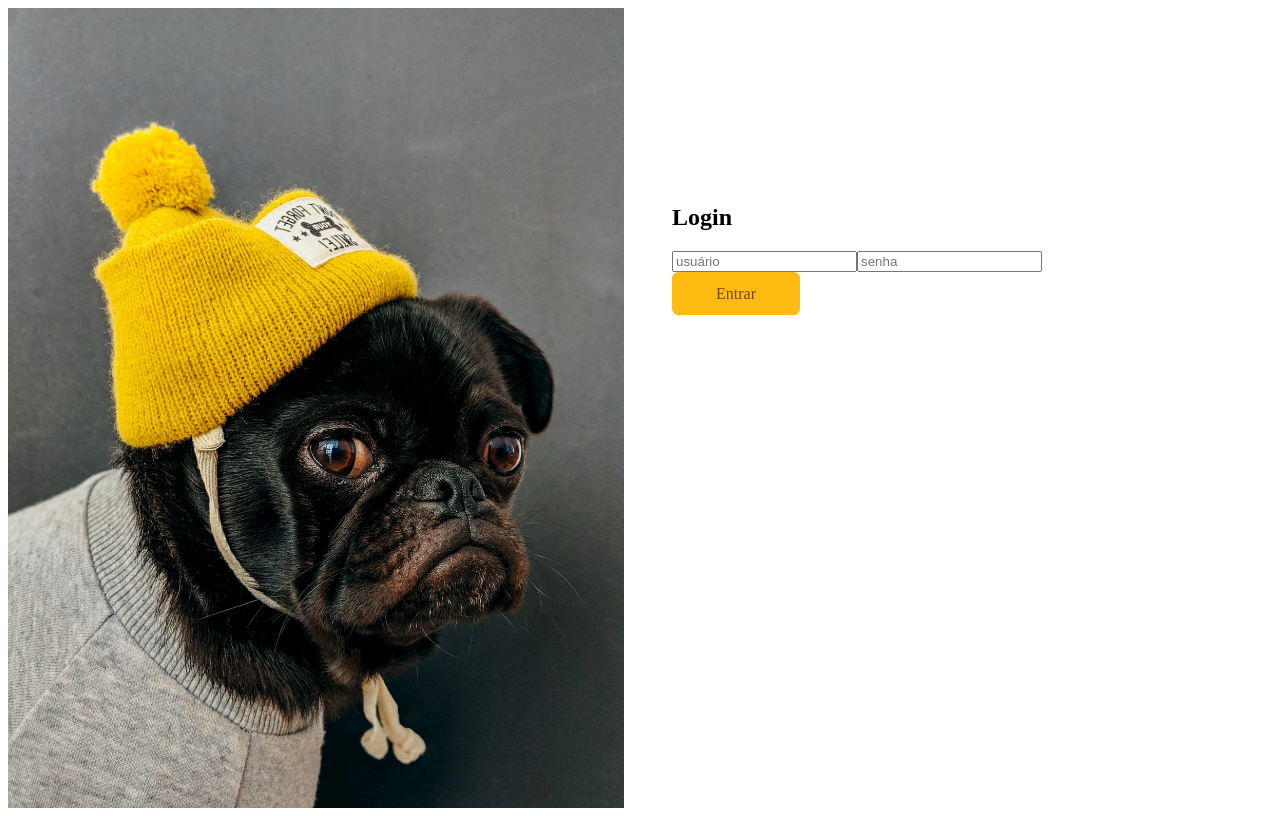
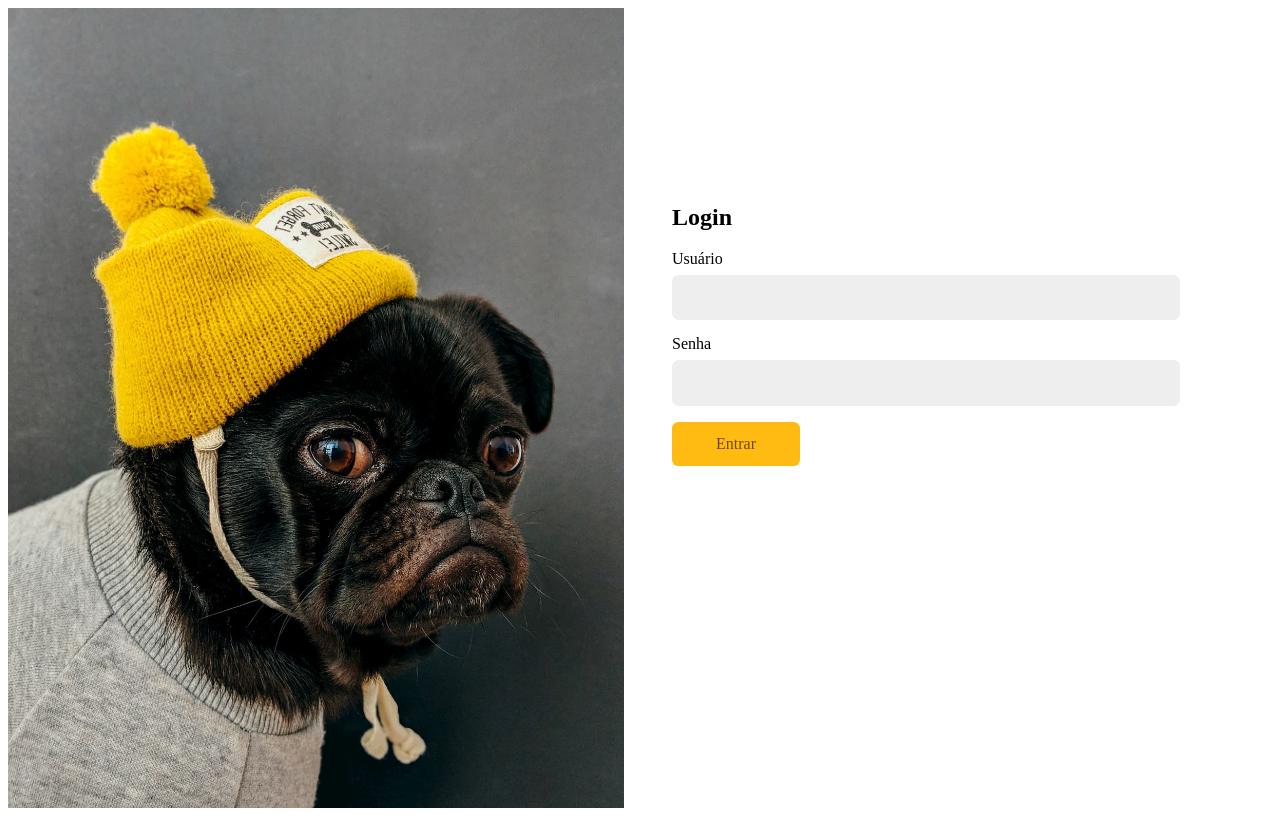
Before and after one commit to LeonardoPilatti/dogs-next, a Next.js app: page /login in a window 1280 px wide. Built offline with nearby package versions, Linux system fonts and the light colour scheme.

Commit message:
feat: Add login error and styles

```diff
--- /dev/null
+++ b/src/components/forms/input.module.css
@@ -0,0 +1,35 @@
+.wrapper {
+  margin-bottom: 1rem;
+}
+
+.input {
+  border: 1px solid #eee;
+  display: block;
+  width: 100%;
+  font-size: 1rem;
+  padding: 0.8rem;
+  border-radius: 0.4rem;
+  background: #eee;
+  transition: 0.2s;
+}
+
+.input:focus,
+.input:hover {
+  outline: none;
+  border-color: #fb1;
+  background: white;
+  box-shadow: 0 0 0 3px #fea;
+}
+
+.label {
+  display: block;
+  font-size: 1rem;
+  line-height: 1;
+  padding-bottom: 0.5rem;
+}
+
+.error {
+  color: #f31;
+  font-size: 0.875rem;
+  margin-top: 0.25rem;
+}
--- /dev/null
+++ b/src/components/forms/input.tsx
@@ -0,0 +1,18 @@
+import styles from './input.module.css';
+
+type InputProps = React.ComponentProps<'input'> & {
+  label: string;
+  error?: string;
+};
+
+export default function Input({ label, error, ...props }: InputProps) {
+  return (
+    <div className={styles.wrapper}>
+      <label className={styles.label} htmlFor={props.name}>
+        {label}
+      </label>
+      <input className={styles.input} id={props.name} type="text" {...props} />
+      {error && <p className={styles.error}>{error}</p>}
+    </div>
+  );
+}
--- /dev/null
+++ b/src/components/helper/error-message.tsx
@@ -0,0 +1,8 @@
+interface IErrorMessage {
+  error: string;
+}
+
+export default function ErrorMessage({ error }: IErrorMessage) {
+  if (error === '') return null;
+  return <p style={{ color: '#f31', margin: '1rem 0' }}>{error}</p>;
+}
--- a/src/components/login/login-form.tsx
+++ b/src/components/login/login-form.tsx
@@ -3,6 +3,9 @@
 import login from '@/actions/login';
 import { useFormState, useFormStatus } from 'react-dom';
 import Button from '@/components/forms/button';
+import Input from '@/components/forms/input';
+import ErrorMessage from '@/components/helper/error-message';
+import { useEffect } from 'react';
 
 function FormButton() {
   const { pending } = useFormStatus();
@@ -18,13 +21,17 @@
     data: null,
   });
 
+  useEffect(() => {
+    if (state.ok) window.location.href = '/conta';
+  }, [state.ok]);
+
   return (
     <>
       <form action={action}>
-        <input type="text" name="username" placeholder="usuário" />
-        <input type="password" name="password" placeholder="senha" />
+        <Input label="Usuário" name="username" />
+        <Input label="Senha" name="password" type="password" />
         <FormButton />
-        <p>{state.error}</p>
+        <ErrorMessage error={state.error} />
       </form>
     </>
   );
```
